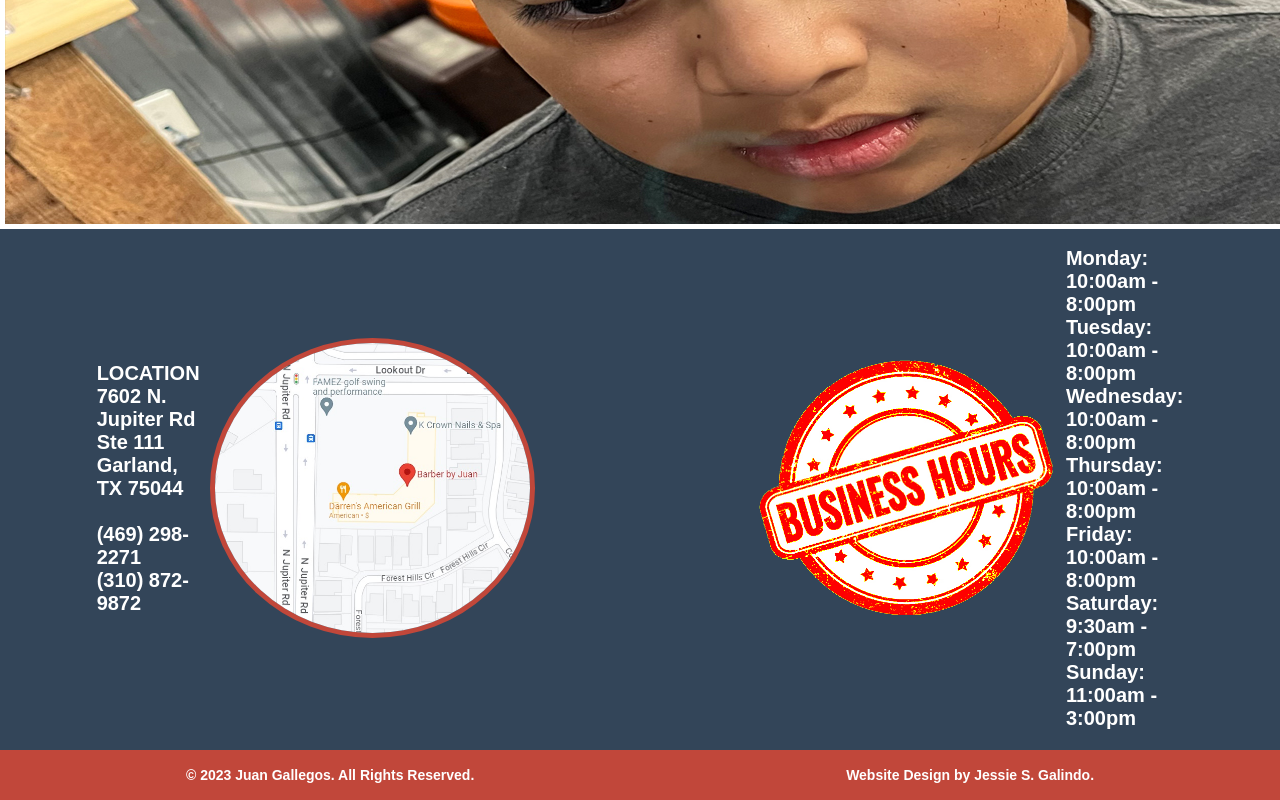
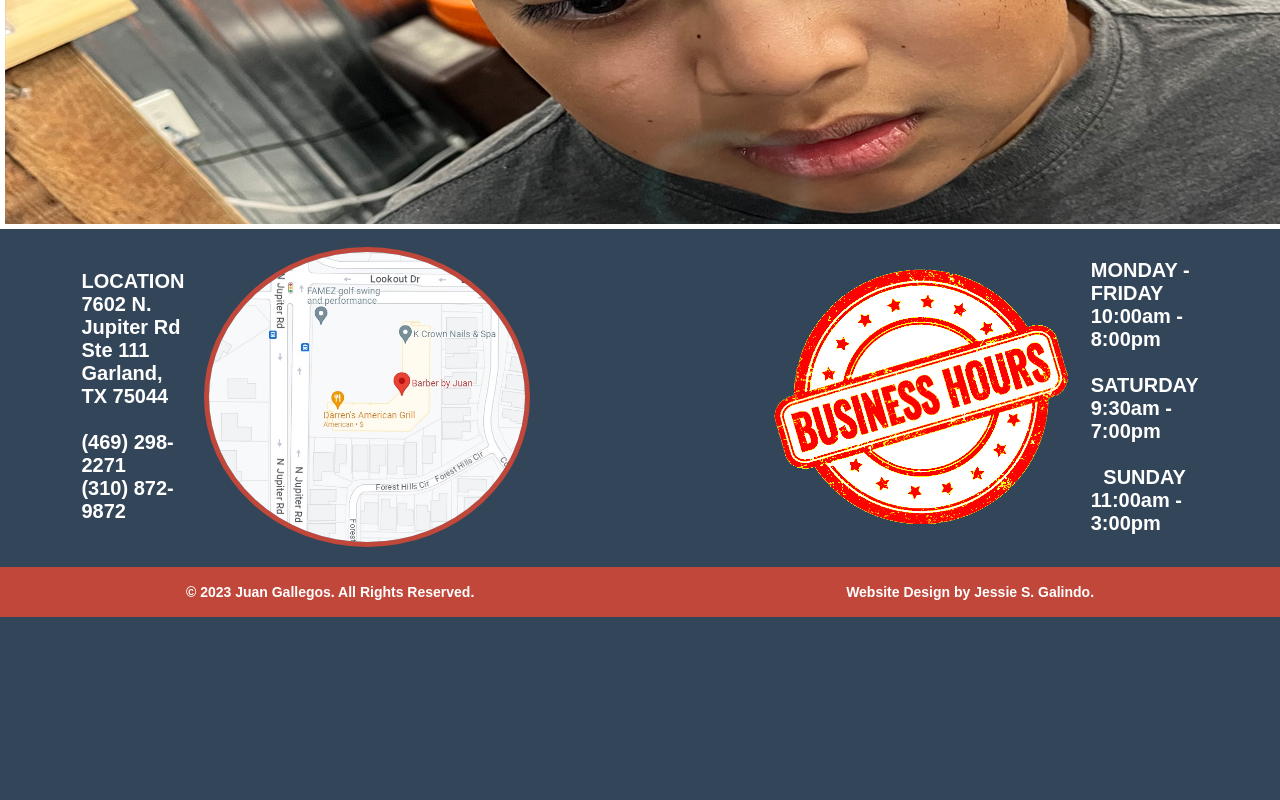
Before and after one commit to MrMessyFace/barber-by-juan, a React (Create React App) app: page / in a window 1280 px wide. Shown: the part 978-1778 px from the top of the page. After the commit the page ends 1595 px from the top, so only its background shows below. Built offline with nearby package versions, Linux system fonts and the light colour scheme.

Commit message:
mobile css test

```diff
--- a/src/assets/css/App.css
+++ b/src/assets/css/App.css
@@ -141,8 +141,8 @@ body {
 .hours-image img {
   max-height: 300px;
   border-radius: 50%;
-  margin-left: 10px;
-  margin-right: 10px;
+  margin-left: 20px;
+  margin-right: 20px;
 }
 
 .map img {
@@ -257,9 +257,55 @@ body {
   text-decoration: none;
 }
 
-/* Base styles for larger screens */
+/* When using `max-width` as the breakpoint, you must go from widest to narrowest to avoid conflict */
 
-/* Media query for screens 768 pixels and below (typical tablets and mobiles) */
-@media only screen and (max-width: 768px) {
-  /* Styles for smaller screens go here */
+/* Tablets - header changes color */
+@media screen and (max-width: 992px) {
+  header {
+    background: #772014;
+  }
 }
+
+/* Large smartphones - navbar changes color */
+@media screen and (max-width: 768px) {
+  nav {
+    background-color: #bb8588;
+  }
+}
+
+/* Small smartphones - image placeholders change color */
+@media screen and (max-width: 576px) {
+  .sample-img {
+    background-color: #8ac4ff;
+  }
+}
+
+/* Tablets - header changes color */
+@media screen and (max-width: 992px) {
+  header {
+    background: #772014;
+  }
+}
+
+/* Large smartphones - navbar changes color */
+@media screen and (max-width: 768px) {
+  nav {
+    background-color: #bb8588;
+  }
+
+  header {
+    background: rgb(21, 160, 160);
+  }
+
+}
+
+/* Small smartphones - image placeholders change color */
+@media screen and (max-width: 576px) {
+  .sample-img {
+    background-color: #8ac4ff;
+  }
+
+  header {
+    background: purple;
+  }
+}
--- a/src/components/HoursInfo.js
+++ b/src/components/HoursInfo.js
@@ -3,13 +3,14 @@ import React from "react";
 const HoursInfo = () => {
   return (
     <div className="hours">
-      <p>Monday: 10:00am - 8:00pm</p>
-      <p>Tuesday: 10:00am - 8:00pm</p>
-      <p>Wednesday: 10:00am - 8:00pm</p>
-      <p>Thursday: 10:00am - 8:00pm</p>
-      <p>Friday: 10:00am - 8:00pm</p>
-      <p>Saturday: 9:30am - 7:00pm</p>
-      <p>Sunday: 11:00am - 3:00pm</p>
+      <p>MONDAY - FRIDAY</p>
+      <p>10:00am - 8:00pm</p>
+      <br></br>
+      <p>SATURDAY</p>
+      <p>9:30am - 7:00pm</p>
+      <br></br>
+      <p>SUNDAY</p>
+      <p>11:00am - 3:00pm</p>
     </div>
   );
 };
```
